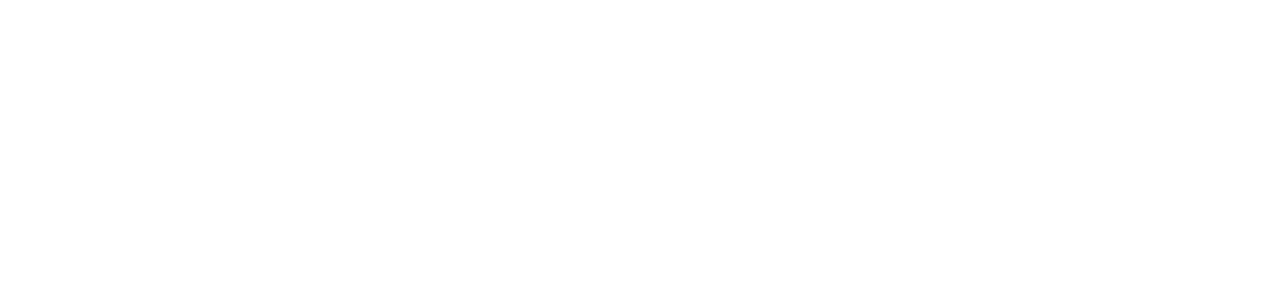
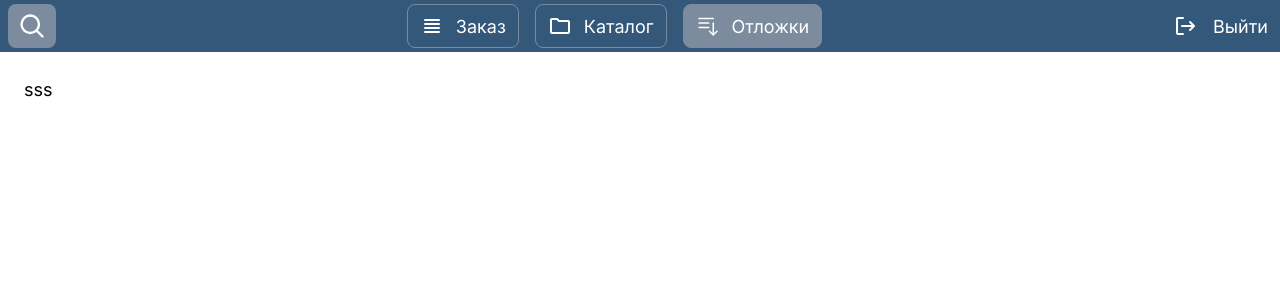
Before and after one commit to 1skRov/ss_system, a Vue app: page /deferred-products in a window 1280 px wide. Before the commit this address had no page. Shown: the top 300 px of the page. Built offline with nearby package versions, Linux system fonts and the light colour scheme; sample sign-in values are in the browser's storage.

Commit message:
update header

```diff
--- a/src/components/MainHeader.vue
+++ b/src/components/MainHeader.vue
@@ -1,9 +1,6 @@
 <template>
   <header class="flex items-center justify-between px-2 py-1">
-    <div
-      @click="openModal"
-      class="search w-12 h-11 rounded-lg flex items-center justify-center text-white"
-    >
+    <div class="search" @click="toggleSearch">
       <MagnifyingGLassIcon />
     </div>
 
@@ -23,39 +20,48 @@
     </div>
 
     <button
+      class="flex items-center gap-3 h-11 text-white"
       @click="handleLogout"
-      class="flex items-center gap-3 h-11 text-white"
     >
       <LogoutIcon />
-      <span class="mx-1">Jane Doe</span>
+      <span class="mx-1">Выйти</span>
     </button>
   </header>
+  <!-- <div
+    v-if="showSearch"
+    class="fixed inset-0 bg-black/70 z-50 flex items-center justify-center"
+    @click.self="toggleSearch"
+  >
+    <div class="w-[90%] max-w-2xl bg-white rounded-lg p-6">
+      <SearchInput />
+    </div>
+  </div> -->
 </template>
 
 <script setup>
 import { ref } from 'vue'
 import { useRouter } from 'vue-router'
 import { useAuthStore } from '@/stores/authStore'
+
 import CatalogIcon from '@/assets/icons/Catalog.vue'
 import ListIcon from '@/assets/icons/List.vue'
 import LogoutIcon from '@/assets/icons/LogoutIcon.vue'
 import MagnifyingGLassIcon from '@/assets/icons/MagnifyingGLassIcon.vue'
 import BarsDownIcon from '@/assets/icons/BarsArrowDownIcon.vue'
+import SearchInput from '@/components/SearchInput.vue'
 
 const router = useRouter()
 const authStore = useAuthStore()
+const showSearch = ref(false)
 
 function handleLogout() {
   router.push('/login')
   authStore.logout()
 }
+
+function toggleSearch() {
+  showSearch.value = !showSearch.value
+}
 </script>
 
-<style scoped>
-header {
-  background-color: var(--color-navy-blue);
-}
-.search {
-  background-color: var(--color-gray);
-}
-</style>
+<style scoped></style>
--- a/src/pages/DeferredProducts.vue
+++ b/src/pages/DeferredProducts.vue
@@ -1,49 +1,5 @@
 <template>
-    <div class="p-4">
-        <h1 class="text-2xl font-bold mb-4">Отложенные товары</h1>
-        <div v-if="deferredStore.deferredOrders.length === 0" class="text-center text-gray-500">
-            Нет отложенных заказов.
-        </div>
-        <div v-else class="grid grid-cols-1 md:grid-cols-2 lg:grid-cols-3 gap-4">
-            <div v-for="order in deferredStore.deferredOrders" :key="order.id" class="card bg-base-100 shadow-xl">
-                <div class="card-body">
-                    <h2 class="card-title">Заказ от {{ order.date }}</h2>
-                    <ul>
-                        <li v-for="product in order.products" :key="product.id">
-                            {{ product.name }} - {{ product.price }}
-                        </li>
-                    </ul>
-                    <div class="card-actions justify-end mt-4">
-                        <button class="btn btn-sm btn-outline btn-success"
-                            @click="restore(order.id)">Восстановить</button>
-                        <button class="btn btn-sm btn-outline btn-error" @click="remove(order.id)">Удалить</button>
-                    </div>
-                </div>
-            </div>
-        </div>
-    </div>
+  <div class="p-4">sss</div>
 </template>
 
-<script setup>
-import { useDeferredStore } from '@/stores/deferred';
-import { useRouter } from 'vue-router';
-
-const deferredStore = useDeferredStore();
-const router = useRouter();
-
-const remove = (orderId) => {
-    deferredStore.deleteOrder(orderId);
-};
-
-const restore = (orderId) => {
-    const restoredOrder = deferredStore.restoreOrder(orderId);
-    if (restoredOrder) {
-        // Here you would typically add the products back to the main cart.
-        // For now, we'll just navigate back to the main table page.
-        console.log('Restored order:', restoredOrder);
-        // You might want to use another store to manage the active cart
-        // and add items to it here.
-        router.push('/table-page');
-    }
-};
-</script>
+<script setup></script>
--- a/src/router/index.js
+++ b/src/router/index.js
@@ -21,11 +21,12 @@ const routes = [
         component: () => import('@/pages/CatalogPage.vue'),
         meta: { requiresAuth: true },
       },
-      // {
-      //   path: 'deferred-products',
-      //   name: 'DeferredProducts',
-      //   component: () => import('@/pages/DeferredProducts.vue'),
-      // }
+      {
+        path: 'deferred-products',
+        name: 'DeferredProducts',
+        component: () => import('@/pages/DeferredProducts.vue'),
+        meta: { requiresAuth: true },
+      },
     ],
   },
   {
--- a/src/styles/index.css
+++ b/src/styles/index.css
@@ -53,6 +53,13 @@ button {
   @apply active:scale-95 transition-transform;
 }
 
+header {
+  background-color: var(--color-navy-blue);
+}
+header .search {
+  @apply w-12 h-11 rounded-lg flex items-center justify-center text-white;
+  background-color: var(--color-gray);
+}
 header .navbar {
   @apply flex items-center gap-4;
 }
@@ -108,6 +115,9 @@ table td {
 .filial-select {
   @apply block w-full rounded-lg border border-gray-300 bg-white p-3 text-base focus:outline-none focus:ring-1 focus:ring-black;
 }
+.select-label {
+  @apply block text-sm font-medium text-gray-700 mb-1;
+}
 
 .input-label {
   @apply block text-sm text-gray-600 mb-1;
```
